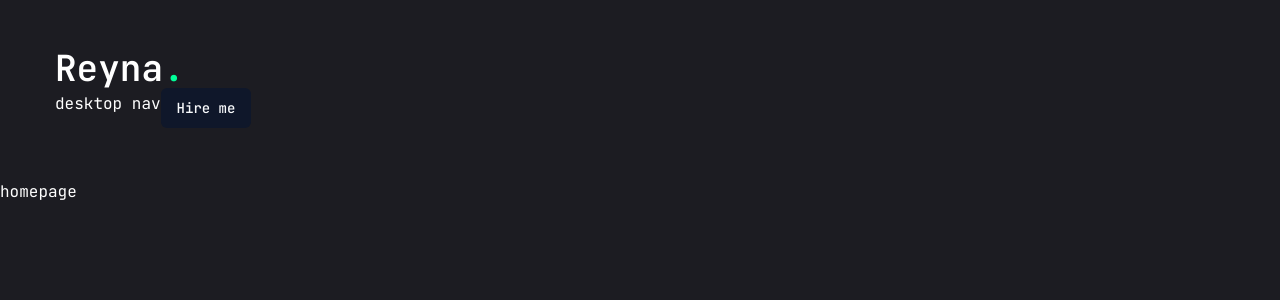
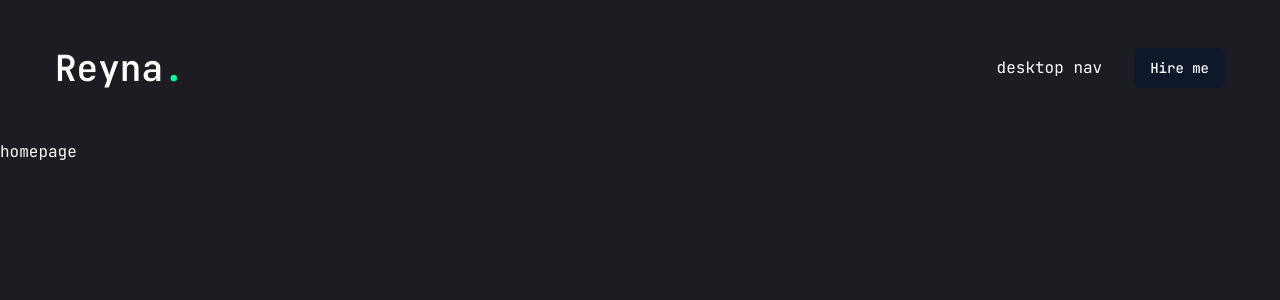
Before and after one commit to reynaroma/reyna-portfolio, a Next.js app: page / in a window 1280 px wide. Shown: the top 300 px of the page. Built offline with nearby package versions, Linux system fonts and the light colour scheme.

Commit message:
Add flexbox on the div navs

```diff
--- a/components/Header.jsx
+++ b/components/Header.jsx
@@ -7,7 +7,7 @@ import Nav from "./ui/Nav";
 function Header() {
   return (
     <header className="py-8 xl:py-12 text-white">
-      <div className="container mx-auto">
+      <div className="container mx-auto flex justify-between">
         {/* logo */}
         <Link href="/">
           <h1 className="text-4xl font-semibold">
@@ -16,7 +16,7 @@ function Header() {
         </Link>
 
         {/* desktop nav & hire me button*/}
-        <div className="hidden xl:flex">
+        <div className="hidden xl:flex items-center gap-8">
           <Nav />
           <Link href="/contact">
             <Button>Hire me</Button>
```
